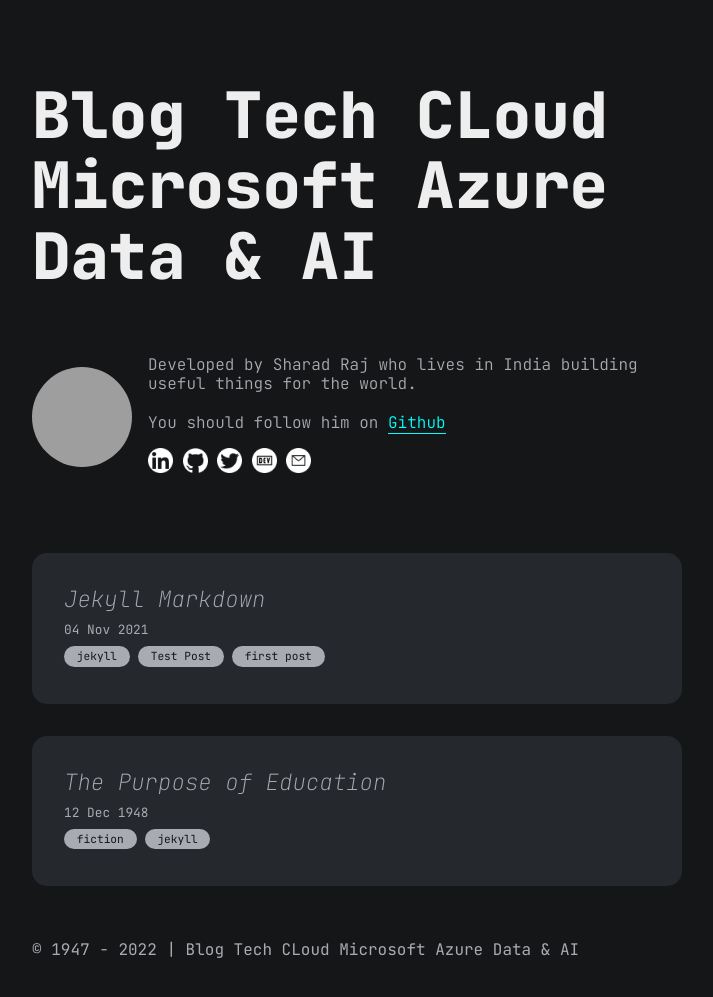
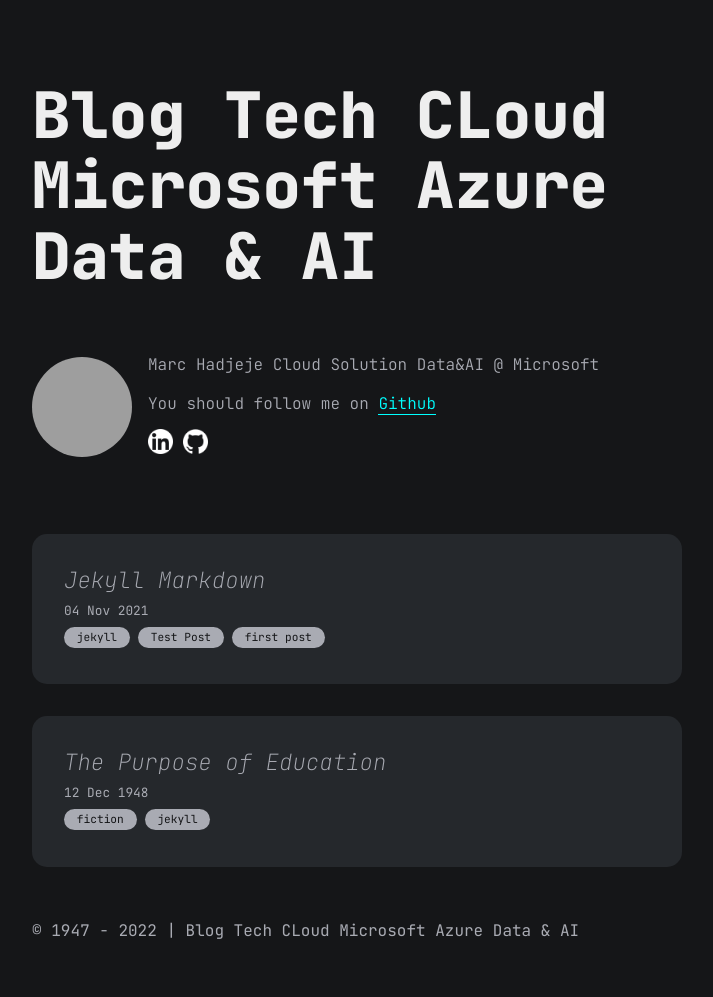
Before and after one commit to marc-hadjeje/marc-hadjeje.github.io, a Jekyll site: the page built from index.md, in a window 1280 px wide, cut to the strip 0-1014 px from the top of the page. Shown: the top 997 px of the strip, without its empty margins (283-996 px from the left). Built offline with Jekyll 4.4.1, drawn with Linux system fonts in a browser that asks for light colours; grey boxes are pictures that could not be loaded.

Commit message:
Update author.yml

```diff
--- a/_data/author.yml
+++ b/_data/author.yml
@@ -2,22 +2,16 @@ name: Sharad Raj
 dp: https://avatars2.githubusercontent.com/u/36638057?s=460&u=0cbe4fd6b5a3655d91b3eb86db834d0829a0c086&v=4
 description: "
   <p>
-    Developed by Sharad Raj who lives in India building useful things for the world.
+   Marc Hadjeje Cloud Solution Data&AI @ Microsoft
   </p>
   <br/>
   <p>
-    You should follow him on <a href='https://github.com/sharadcodes' target='_blank'>Github</a>
+    You should follow me on <a href='https://github.com/sharadcodes' target='_blank'>Github</a>
   </P>
 "
-email: dev_sharad@outlook.com
+email: marc.hadjeje@microsoft.com
 contact:
   - title: linkedin
-    url: https://www.linkedin.com/in/srsmaurya
+    url: https://www.linkedin.com/in/marc-hadjeje-5b92892b/
   - title: github
-    url: https://github.com/sharadcodes
-  - title: twitter
-    url: https://twitter.com/iamsharadraj
-  - title: dev
-    url: https://dev.to/sharadcodes
-  - title: email
-    url: mailto:dev_sharad@outlook.com
+    url: https://github.com/marc-hadjeje
```
